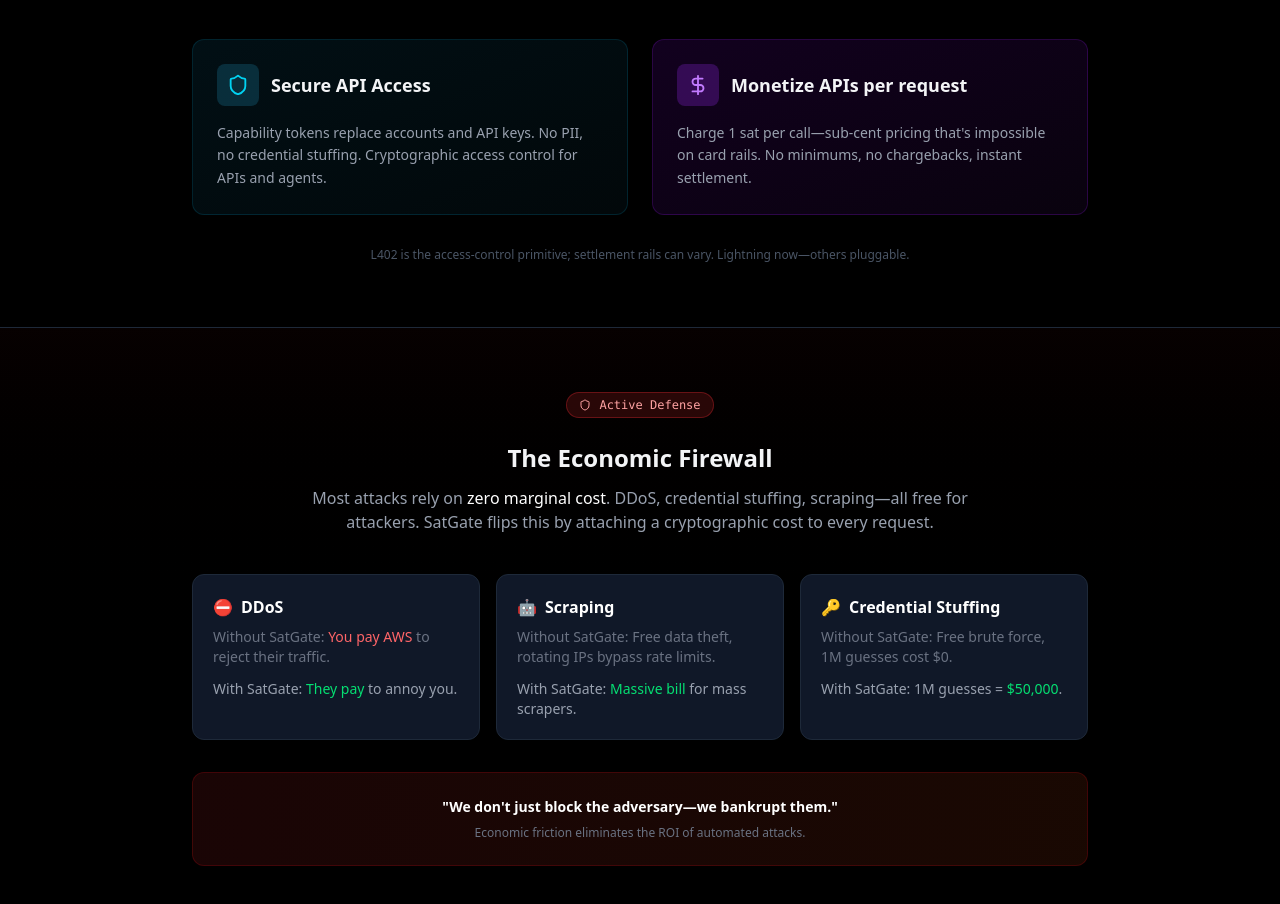
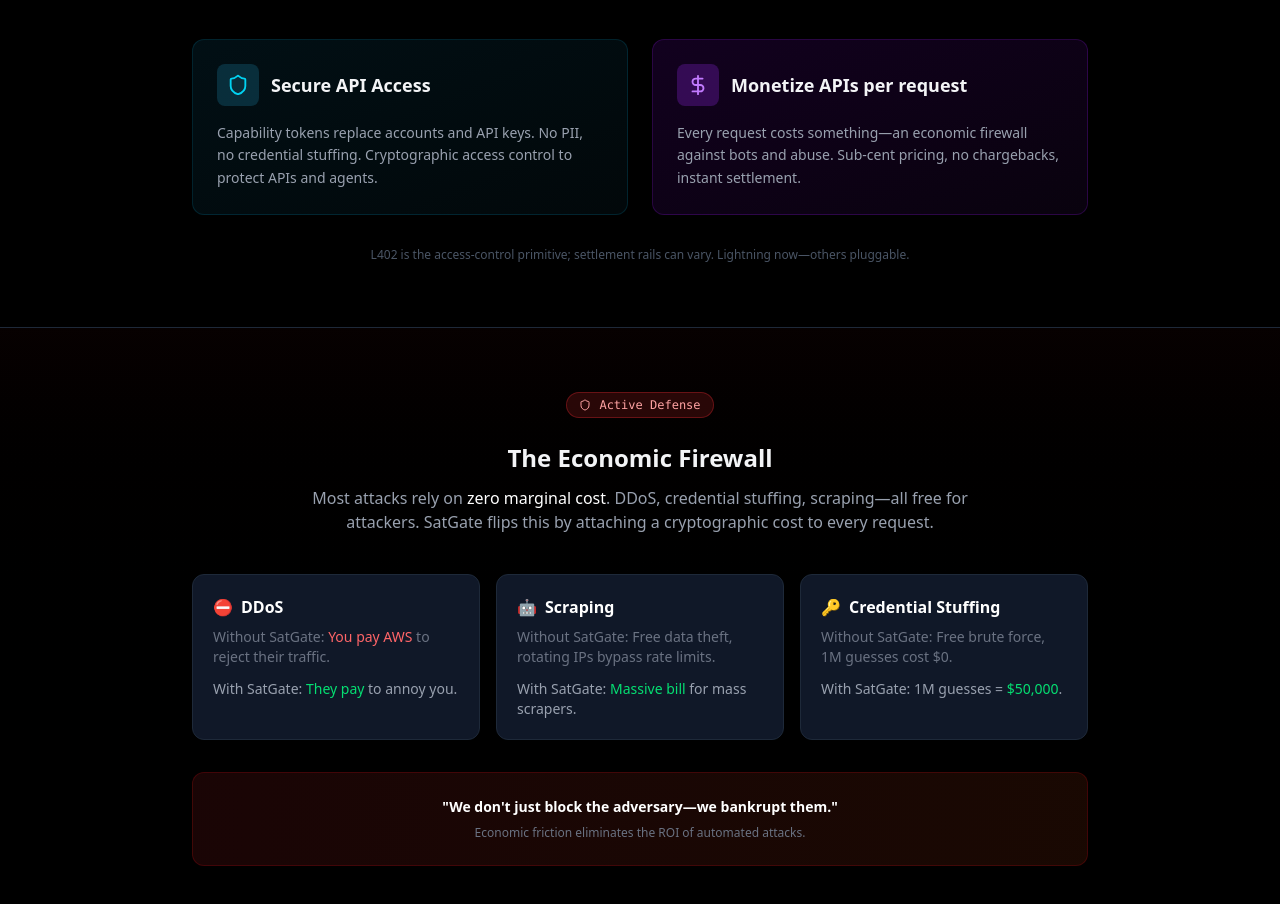
Before and after one commit to SatGate-io/satgate, a Next.js app in the folder satgate-landing/: page / in a window 1280 px wide. Shown: the part 900-1804 px from the top of the page. Built offline with nearby package versions, Linux system fonts and the light colour scheme.

Commit message:
refine: Update Two Products descriptions
- Secure API Access: 'to protect APIs and agents' (action-oriented)
- Monetize: 'economic firewall against bots and abuse' (security + revenue)

```diff
--- a/satgate-landing/app/page.tsx
+++ b/satgate-landing/app/page.tsx
@@ -187,7 +187,7 @@ const LandingPage = () => {
                 <h3 className="font-bold text-lg">Secure API Access</h3>
               </div>
               <p className="text-gray-400 text-sm leading-relaxed">
-                Capability tokens replace accounts and API keys. No PII, no credential stuffing. Cryptographic access control for APIs and agents.
+                Capability tokens replace accounts and API keys. No PII, no credential stuffing. Cryptographic access control to protect APIs and agents.
               </p>
             </div>
             <div className="p-6 rounded-xl bg-gradient-to-br from-purple-950/30 to-purple-900/10 border border-purple-800/30 hover:border-purple-600/50 transition">
@@ -198,7 +198,7 @@ const LandingPage = () => {
                 <h3 className="font-bold text-lg">Monetize APIs per request</h3>
               </div>
               <p className="text-gray-400 text-sm leading-relaxed">
-                Charge 1 sat per call—sub-cent pricing that's impossible on card rails. No minimums, no chargebacks, instant settlement.
+                Every request costs something—an economic firewall against bots and abuse. Sub-cent pricing, no chargebacks, instant settlement.
               </p>
             </div>
           </div>
```
